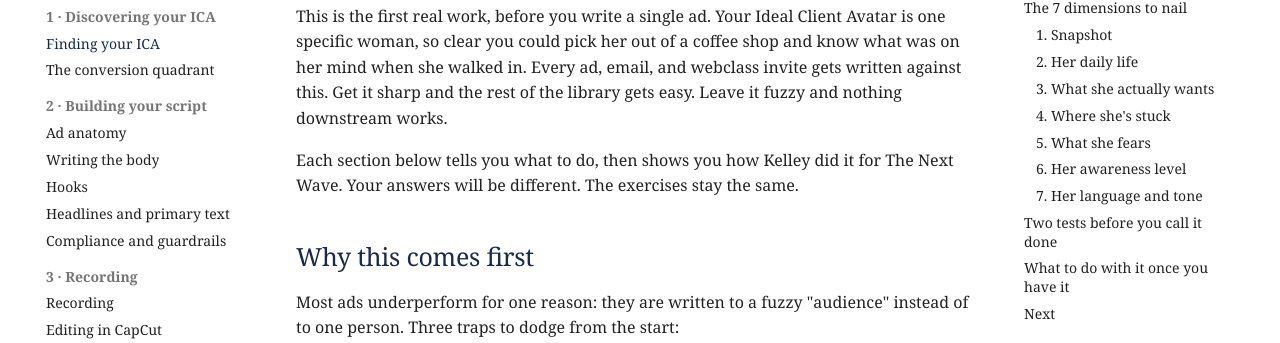
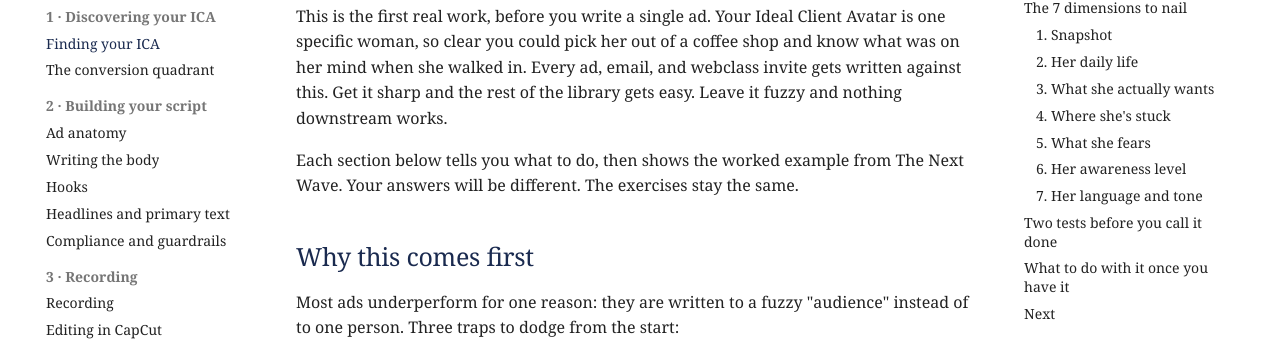
Before and after one commit to coogankelley/ads-library, an MkDocs documentation site: the page built from docs/finding-your-ica.md, in a window 1280 px wide and 1400 px high. Shown: the part 184-527 px from the top of the window. Built offline with MkDocs 1.6.1 and Material for MkDocs 9.7.7, drawn with Linux system fonts in a browser that asks for light colours; some of the changed text lies outside the part shown.

Commit message:
Reframe rules around what works, not a person; drop Kelley name refs
Co-Authored-By: Claude Opus 4.8 <noreply@anthropic.com>

```diff
--- a/docs/finding-your-ica.md
+++ b/docs/finding-your-ica.md
@@ -2,7 +2,7 @@
 
 This is the first real work, before you write a single ad. Your Ideal Client Avatar is one specific woman, so clear you could pick her out of a coffee shop and know what was on her mind when she walked in. Every ad, email, and webclass invite gets written against this. Get it sharp and the rest of the library gets easy. Leave it fuzzy and nothing downstream works.
 
-Each section below tells you what to do, then shows you how Kelley did it for The Next Wave. Your answers will be different. The exercises stay the same.
+Each section below tells you what to do, then shows the worked example from The Next Wave. Your answers will be different. The exercises stay the same.
 
 ## Why this comes first
 
@@ -32,7 +32,7 @@ Open a fresh Google Doc. Title it "[Your Project Name] ICA." This is where you b
 
 **Stop when** the emotional paragraph makes you flinch a little because it is so accurate.
 
-**How Kelley did it:** She is 30 to 40. Single, or partnered with no kids. Healthcare professional or corporate employee earning $85K to $150K+. Not broke, not new to hard work. She is the woman everyone else relies on. Educated, capable, dependable, respected. On the outside she is winning. On the inside she is exhausted, disconnected from herself, and quietly wondering when her life is actually going to start.
+**How The Next Wave did it:** She is 30 to 40. Single, or partnered with no kids. Healthcare professional or corporate employee earning $85K to $150K+. Not broke, not new to hard work. She is the woman everyone else relies on. Educated, capable, dependable, respected. On the outside she is winning. On the inside she is exhausted, disconnected from herself, and quietly wondering when her life is actually going to start.
 
 The income bracket alone rules out the broke-beginner audience. "The woman everyone else relies on" tells you exactly who she is at work, at home, and in her own head.
 
@@ -49,7 +49,7 @@ The income bracket alone rules out the broke-beginner audience. "The woman every
 
 **Stop when** the details would make her think "how do you know that about me?"
 
-**How Kelley did it:** 12-hour hospital shifts or long 9-to-5+ weeks. Her schedule runs her, not the other way around. Almost no time for herself, and when she has it, she doom-scrolls to escape, because her reality does not match the life she wants. Her calendar is built around recovery from work, not living. She measures her year in PTO, requested-off forms, and the next vacation she is counting down to.
+**How The Next Wave did it:** 12-hour hospital shifts or long 9-to-5+ weeks. Her schedule runs her, not the other way around. Almost no time for herself, and when she has it, she doom-scrolls to escape, because her reality does not match the life she wants. Her calendar is built around recovery from work, not living. She measures her year in PTO, requested-off forms, and the next vacation she is counting down to.
 
 "She measures her year in PTO" is what turns this from generic to surgical. That line could be a hook on its own.
 
@@ -65,7 +65,7 @@ The income bracket alone rules out the broke-beginner audience. "The woman every
 
 **Stop when** reading the 12-month scene back makes you feel something. If it reads like a vision board (travel, freedom, abundance), rewrite. The real desires are quieter and more specific than the cliché.
 
-**How Kelley did it, surface wants:** A travel-based lifestyle she can run from anywhere. Time freedom. A calendar that belongs to her, no alarm, no clock, no asking permission. An income that scales without trading more hours. To be the woman who finally chose herself.
+**How The Next Wave did it, surface wants:** A travel-based lifestyle she can run from anywhere. Time freedom. A calendar that belongs to her, no alarm, no clock, no asking permission. An income that scales without trading more hours. To be the woman who finally chose herself.
 
 **Her 12-month win:** Step one, replacing her income. Step two, out-earning her corporate paycheck. The real win: waking up without an alarm, booking a flight on a Tuesday without checking her bank account, providing for herself and others without the constant math, building a life that fits her. Not flashy. Aligned and free.
 
@@ -83,7 +83,7 @@ The income bracket alone rules out the broke-beginner audience. "The woman every
 
 **Stop when** the "already tried" list contains things you have tried yourself, or heard friends complain about.
 
-**How Kelley did it, the 2am thought:** "I make good money but I have no life." She wants to scale but has no idea where to start. Every side hustle she has considered just looks like more overtime, more hours gone, no real freedom. She is smart, capable, and good at her job, and that is exactly what makes the trap feel airtight.
+**How The Next Wave did it, the 2am thought:** "I make good money but I have no life." She wants to scale but has no idea where to start. Every side hustle she has considered just looks like more overtime, more hours gone, no real freedom. She is smart, capable, and good at her job, and that is exactly what makes the trap feel airtight.
 
 **What she's already tried:** Self-help books, podcasts, journaling (shift her mood, not her life). Promotions and job changes (the next role did not feel different). Therapy, retreats, wellness escapes (amazing in the moment, faded by Monday). Side hustles that turned into a second job she could not sustain.
 
@@ -103,7 +103,7 @@ That one sentence is the angle the whole funnel is built around. Get yours that
 
 **Stop when** the real fear reads honest, not dramatic. If it sounds like a movie trailer, scale it back.
 
-**How Kelley did it:** Surface fear, "I have no time." Real fear: that she is going to keep playing small and never actually live, keep being the responsible, respected, dependable one, and miss her own life doing it. Five-year scenario: her body breaking down from years of shift work and chronic stress, watching other women build the life she always wanted while she stayed safe and "smart."
+**How The Next Wave did it:** Surface fear, "I have no time." Real fear: that she is going to keep playing small and never actually live, keep being the responsible, respected, dependable one, and miss her own life doing it. Five-year scenario: her body breaking down from years of shift work and chronic stress, watching other women build the life she always wanted while she stayed safe and "smart."
 
 "Stayed safe and smart" is the kill shot. That is a hook waiting to be written.
 
@@ -121,7 +121,7 @@ The five levels: **Unaware** (does not know the problem has a name), **Problem-a
 
 **Stop when** you can look at any ad you drafted and tell whether it is aimed at the right tier.
 
-**How Kelley did it:** About the problem, she is distracting more than admitting (vacations, shopping, wine, scrolling). She feels the discontent but has not named it, and when she does she defaults to "I should be grateful." About solutions, mostly unaware with quiet curiosity. She has seen online business in passing but has not seriously considered it for someone like her. Not solution-shopping yet, just feeling out whether it is even real. Targeting tier: Unaware plus Problem-Aware only.
+**How The Next Wave did it:** About the problem, she is distracting more than admitting (vacations, shopping, wine, scrolling). She feels the discontent but has not named it, and when she does she defaults to "I should be grateful." About solutions, mostly unaware with quiet curiosity. She has seen online business in passing but has not seriously considered it for someone like her. Not solution-shopping yet, just feeling out whether it is even real. Targeting tier: Unaware plus Problem-Aware only.
 
 ### 7. Her language and tone
 
@@ -135,7 +135,7 @@ The five levels: **Unaware** (does not know the problem has a name), **Problem-a
 
 **Stop when** the scroll-stop list sounds like things she would actually say, and the tune-out list makes you flinch because half the industry uses those exact phrases.
 
-**How Kelley did it, phrases that stop her scroll:** "You don't need a new job. You need a new income vehicle." "Built for more than this. Tired of acting like you're not." "Successful on paper, exhausted in real life." "I love what I do. I just don't want to do it forever."
+**How The Next Wave did it, phrases that stop her scroll:** "You don't need a new job. You need a new income vehicle." "Built for more than this. Tired of acting like you're not." "Successful on paper, exhausted in real life." "I love what I do. I just don't want to do it forever."
 
 **Phrases that make her tune out:** "Boss babe," "CEO of your life." "Quit your 9-to-5," "fire your boss," "escape the rat race." "Manifest abundance," "align with your purpose." Any income-claim hype: "easy money," "passive income," "$10K in your first month."
 
```
Also changed, not shown: docs/compliance.md (+1 -1 lines), docs/posting-meta.md (+1 -1 lines), docs/recording.md (+1 -1 lines).
